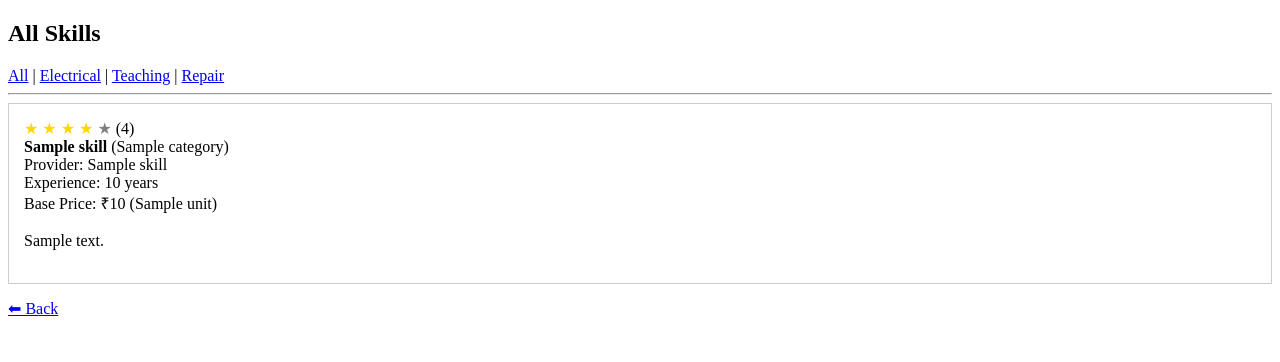
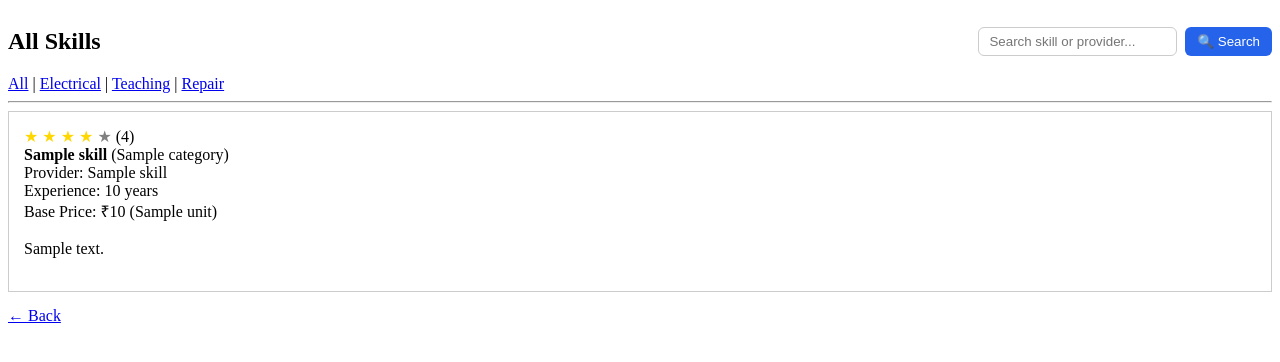
Before and after one commit to Sachin-Kumar00121/Project-Skill-Exchange, a Flask app: template templates/all_skills.html in a window 1280 px wide. Shown: the top 362 px of the page. Run offline with Flask 3, Linux system fonts and the light colour scheme; the template is opened without the code that fills it: most values are stand-ins (such as "Sample title", 1, 10 or a date in 2020); parts of the project's set-up code (start-up, migrations or seed data) failed here and were passed over.

Commit message:
Search Box Add in User pannel

```diff
--- a/app.py
+++ b/app.py
@@ -249,29 +249,42 @@ def edit_skill(skill_id):
     return redirect("/my-skills")
 
 
-# View All Skills (with optional category filter)
+# View All Skills
 @app.route("/all-skills")
 def all_skills():
 
     category = request.args.get("category")
+    search = request.args.get("search")
+
     user_id = session.get("user_id")
     role = session.get("role")
     hide_skill = session.pop("hide_skill", None)
 
     base_query = """
-    SELECT s.*, u.name AS provider_name,
-    (SELECT AVG(rating) FROM feedback WHERE provider_id = s.provider_id) AS avg_rating
+    SELECT s.*,
+           u.name AS provider_name,
+           (SELECT AVG(rating)
+            FROM feedback
+            WHERE provider_id = s.provider_id) AS avg_rating
     FROM skills s
     JOIN users u ON s.provider_id = u.user_id
-"""
+    """
 
     conditions = []
     values = []
 
+    # Category filter
     if category:
         conditions.append("s.category=%s")
         values.append(category)
 
+    # 🔎 Search filter
+    if search:
+        conditions.append("(s.skill_name LIKE %s OR u.name LIKE %s)")
+        values.append(f"%{search}%")
+        values.append(f"%{search}%")
+
+    # Hide already booked skills
     if user_id and role == "user":
         conditions.append("""
             s.skill_id NOT IN (
@@ -282,6 +295,7 @@ def all_skills():
         """)
         values.append(user_id)
 
+    # Hide skill after booking
     if hide_skill:
         conditions.append("s.skill_id != %s")
         values.append(hide_skill)
@@ -292,10 +306,11 @@ def all_skills():
     cursor.execute(base_query, tuple(values))
     skills = cursor.fetchall()
 
-    response = make_response(render_template("all_skills.html", skills=skills))
+    response = make_response(
+        render_template("all_skills.html", skills=skills)
+    )
     response.headers["Cache-Control"] = "no-store"
     return response
-
 
 # Booking Route
 @app.route("/book", methods=["POST"])
--- a/templates/all_skills.html
+++ b/templates/all_skills.html
@@ -6,7 +6,29 @@
 </head>
 <body>
 
-<h2>All Skills</h2>
+<div style="display:flex; justify-content:space-between; align-items:center;">
+
+    <h2>All Skills</h2>
+
+    <form method="GET" action="/all-skills" style="display:flex; gap:8px;">
+        <input type="text"
+               name="search"
+               placeholder="Search skill or provider..."
+               value="{{ request.args.get('search','') }}"
+               style="padding:6px 10px; border-radius:6px; border:1px solid #ccc;">
+
+        <button type="submit"
+                style="padding:6px 12px;
+                       background:#2563eb;
+                       color:white;
+                       border:none;
+                       border-radius:6px;
+                       cursor:pointer;">
+            🔍 Search
+        </button>
+    </form>
+
+</div>
 
 <!-- Category Filter -->
 <a href="/all-skills">All</a> |
@@ -126,7 +148,11 @@
 
 </div>
 
-<a href="{{ url_for('dashboard') }}" class="back-btn">⬅ Back</a>
+{% if request.args %}
+    <a href="/all-skills">← Back</a>
+{% else %}
+    <a href="/dashboard">← Back</a>
+{% endif %}
 
 </body>
 </html>
--- a/templates/my_feedbacks.html
+++ b/templates/my_feedbacks.html
@@ -55,4 +55,8 @@ Comment: {{ f.comment }}<br>
 </div>
 
 {% endfor %}
-<a href="{{ url_for('dashboard') }}" class="back-btn">⬅ Back</a>
+{% if request.args %}
+    <a href="/my-feedbacks">← Back</a>
+{% else %}
+    <a href="/dashboard">← Back</a>
+{% endif %}
```
